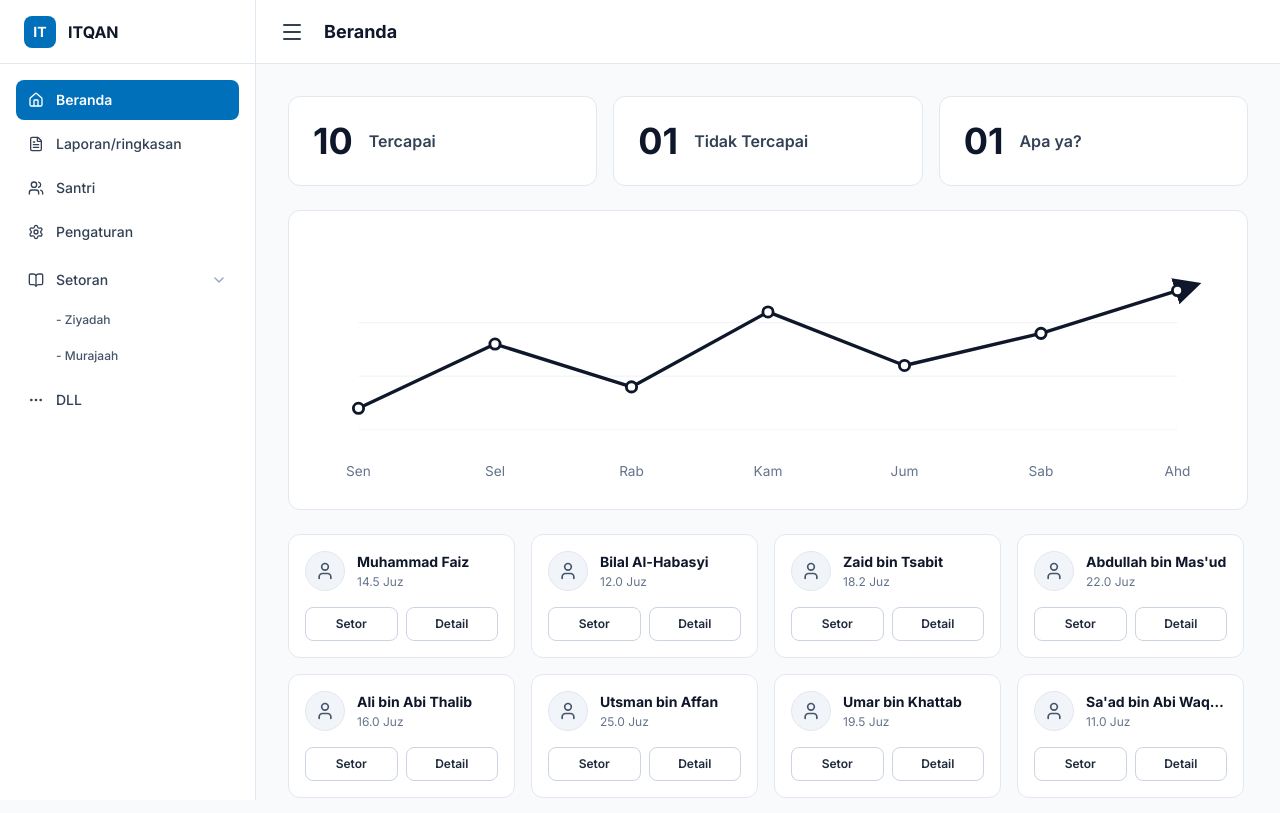
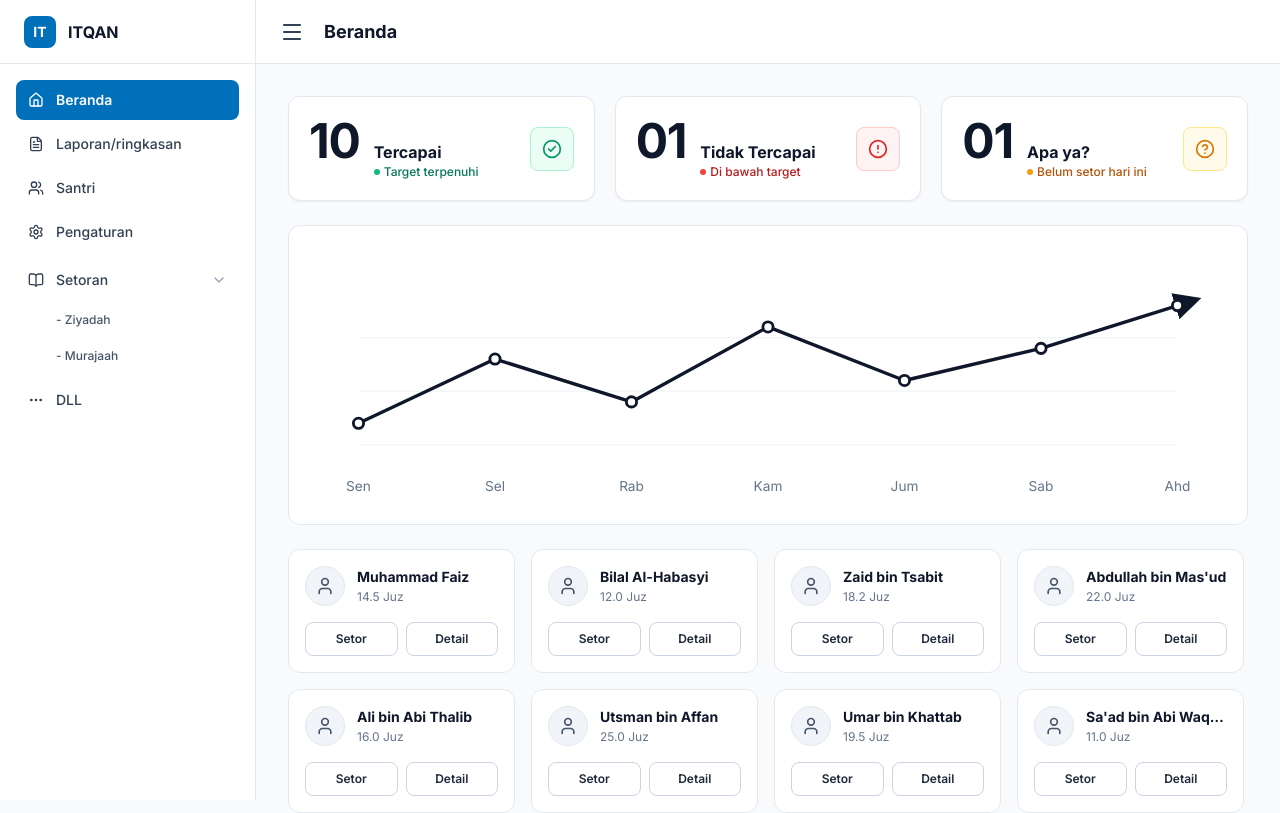
Before and after one commit to FaishalFaiz/ITQAN-Sistem-Mutabaah-Tahfidz-Terpadu, a React (Vite) app: page / in a window 1280 px wide. Shown: the top 813 px of the page. Built offline with nearby package versions, Linux system fonts and the light colour scheme.

Commit message:
style(statcards): apply clean & clear semantic colors and visual hierarchy

```diff
--- a/src/components/dashboard/StatCards.tsx
+++ b/src/components/dashboard/StatCards.tsx
@@ -1,4 +1,5 @@
 import React from 'react';
+import { CheckCircle2, AlertCircle, HelpCircle } from 'lucide-react';
 
 interface StatCardsProps {
   tercapaiCount?: number;
@@ -14,35 +15,68 @@ export const StatCards: React.FC<StatCardsProps> = ({
   const formatNum = (num: number) => (num < 10 ? `0${num}` : `${num}`);
 
   return (
-    <div className="grid grid-cols-1 sm:grid-cols-3 gap-4">
+    <div className="grid grid-cols-1 sm:grid-cols-3 gap-5">
       {/* Card 1: 10 Tercapai */}
-      <div className="bg-white border border-slate-200 rounded-xl p-6 shadow-xs flex items-center gap-4">
-        <span className="text-4xl font-bold text-slate-900">
+      <div className="bg-white border border-slate-200 rounded-xl p-5 shadow-[0_1px_2px_rgba(0,0,0,0.05)] hover:border-emerald-300 transition-all flex items-center justify-between">
+        <div className="flex items-baseline gap-3.5">
+          <span className="text-4xl sm:text-5xl font-extrabold text-slate-900 tracking-tight">
             {formatNum(tercapaiCount)}
           </span>
-        <span className="text-base font-semibold text-slate-700">
+          <div>
+            <span className="text-base font-bold text-slate-900 block leading-tight">
               Tercapai
             </span>
+            <span className="text-xs font-medium text-emerald-700 flex items-center gap-1 mt-0.5">
+              <span className="w-1.5 h-1.5 rounded-full bg-emerald-500 inline-block" />
+              Target terpenuhi
+            </span>
+          </div>
+        </div>
+        <div className="w-11 h-11 rounded-lg bg-emerald-50 border border-emerald-200 flex items-center justify-center text-emerald-600 shrink-0">
+          <CheckCircle2 className="w-5 h-5" />
+        </div>
       </div>
 
       {/* Card 2: 01 Tidak Tercapai */}
-      <div className="bg-white border border-slate-200 rounded-xl p-6 shadow-xs flex items-center gap-4">
-        <span className="text-4xl font-bold text-slate-900">
+      <div className="bg-white border border-slate-200 rounded-xl p-5 shadow-[0_1px_2px_rgba(0,0,0,0.05)] hover:border-red-300 transition-all flex items-center justify-between">
+        <div className="flex items-baseline gap-3.5">
+          <span className="text-4xl sm:text-5xl font-extrabold text-slate-900 tracking-tight">
             {formatNum(tidakTercapaiCount)}
           </span>
-        <span className="text-base font-semibold text-slate-700">
+          <div>
+            <span className="text-base font-bold text-slate-900 block leading-tight">
               Tidak Tercapai
             </span>
+            <span className="text-xs font-medium text-red-700 flex items-center gap-1 mt-0.5">
+              <span className="w-1.5 h-1.5 rounded-full bg-red-500 inline-block" />
+              Di bawah target
+            </span>
+          </div>
+        </div>
+        <div className="w-11 h-11 rounded-lg bg-red-50 border border-red-200 flex items-center justify-center text-red-600 shrink-0">
+          <AlertCircle className="w-5 h-5" />
+        </div>
       </div>
 
       {/* Card 3: 01 Apa ya? */}
-      <div className="bg-white border border-slate-200 rounded-xl p-6 shadow-xs flex items-center gap-4">
-        <span className="text-4xl font-bold text-slate-900">
+      <div className="bg-white border border-slate-200 rounded-xl p-5 shadow-[0_1px_2px_rgba(0,0,0,0.05)] hover:border-amber-300 transition-all flex items-center justify-between">
+        <div className="flex items-baseline gap-3.5">
+          <span className="text-4xl sm:text-5xl font-extrabold text-slate-900 tracking-tight">
             {formatNum(belumSetorCount)}
           </span>
-        <span className="text-base font-semibold text-slate-700">
+          <div>
+            <span className="text-base font-bold text-slate-900 block leading-tight">
               Apa ya?
             </span>
+            <span className="text-xs font-medium text-amber-700 flex items-center gap-1 mt-0.5">
+              <span className="w-1.5 h-1.5 rounded-full bg-amber-500 inline-block" />
+              Belum setor hari ini
+            </span>
+          </div>
+        </div>
+        <div className="w-11 h-11 rounded-lg bg-amber-50 border border-amber-200 flex items-center justify-center text-amber-600 shrink-0">
+          <HelpCircle className="w-5 h-5" />
+        </div>
       </div>
     </div>
   );
```
Lines whose indentation alone changed are shown as unchanged.
